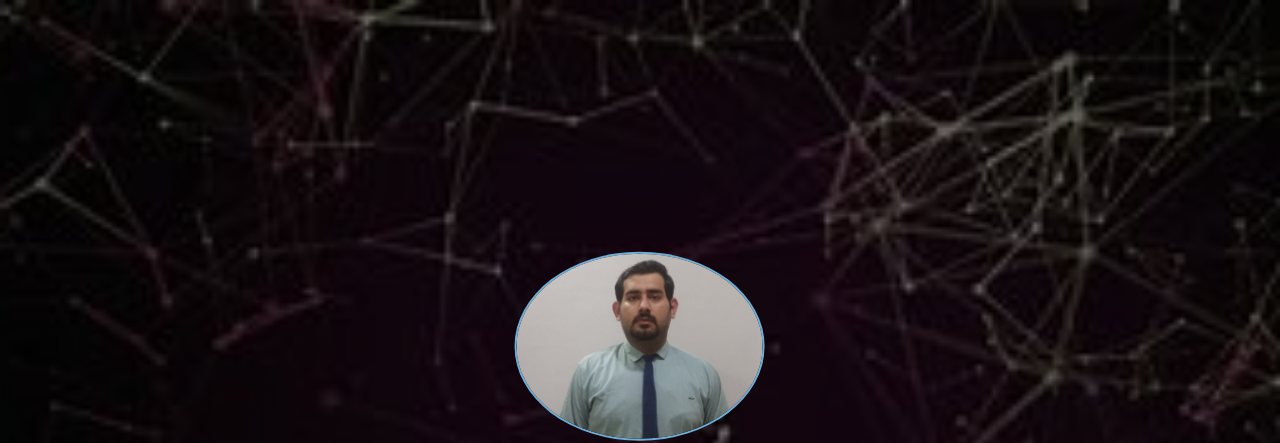
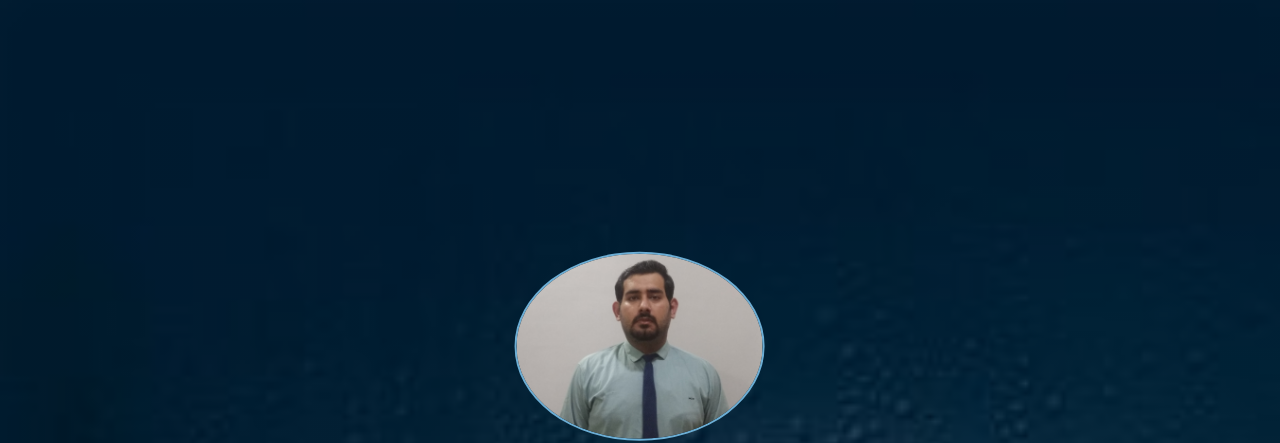
Before and after one commit to bhavesh16somnani/bhaveshsomnani.github.io, a plain HTML site: page index.html in a window 1280 px wide. Shown: the top 443 px of the page. Drawn offline with nearby package versions, Linux system fonts and the light colour scheme.

Commit message:
Update style.css

```diff
--- a/style.css
+++ b/style.css
@@ -7,7 +7,7 @@ body
 #header
 {
     height: 100vh;
-    background: linear-gradient(rgba(0,0,0,0.6),rgba(0,0,0,0.6)),url(img/background.jfif);
+    background: linear-gradient(rgba(0,0,0,0.6),rgba(0,0,0,0.6)),url(img/background1.jfif);
     background-position: center;
     background-size: cover;
     background-attachment: fixed;
```
